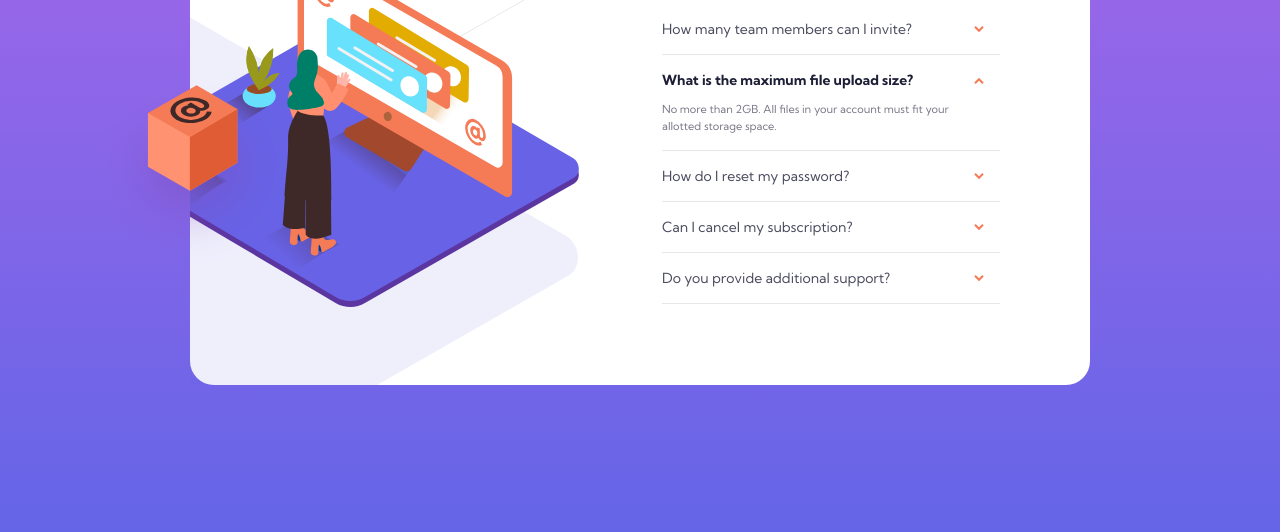
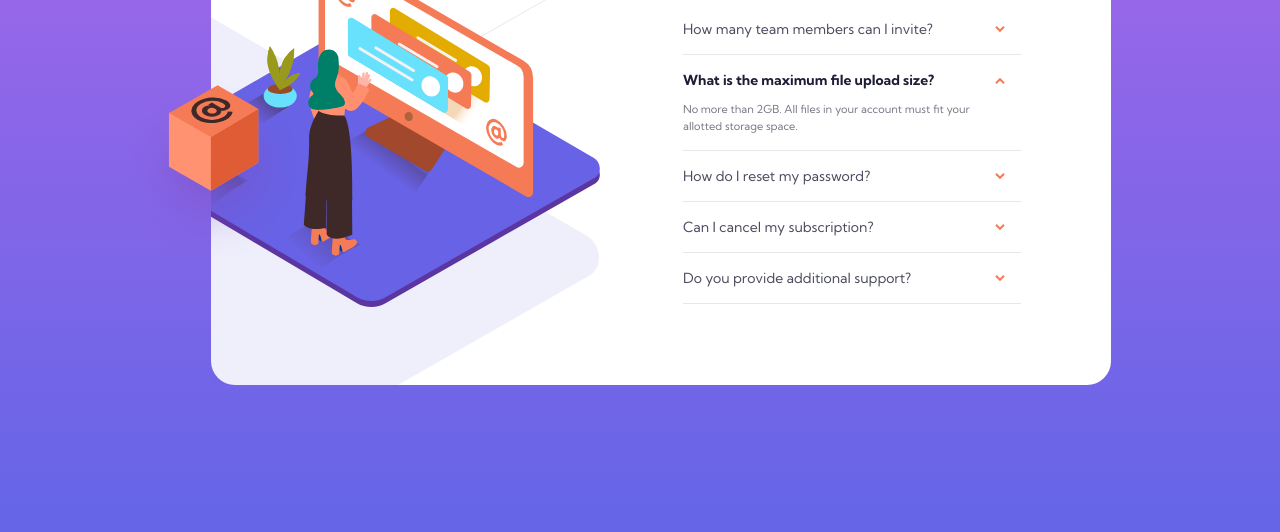
Before and after one commit to GracilianoOG/fm-faq-accordion, a plain HTML site: page index.html in a window 1280 px wide. Shown: the part 268-800 px from the top of the page. Drawn offline with Linux system fonts and the light colour scheme.

Commit message:
Added extra left space to box illustration

```diff
--- a/styles/scss/main.scss
+++ b/styles/scss/main.scss
@@ -88,6 +88,7 @@
   .FAQ {
     max-width: 56.25rem;
     margin-top: 0;
+    margin-left: 2.625rem;
     position: relative;
 
     &::after {
```
Also changed, not shown: styles/css/main.css.
